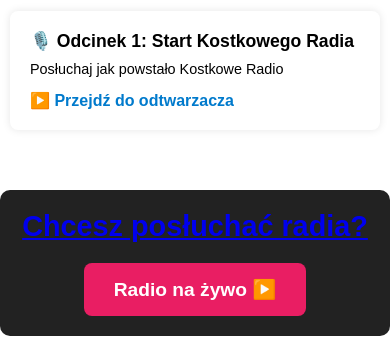
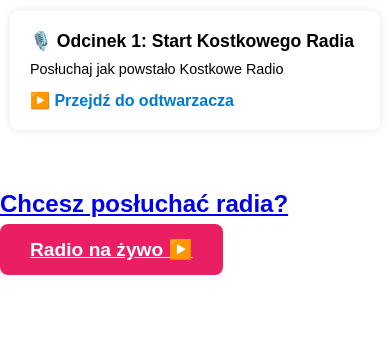
Before and after one commit to kostkoweradio/strona-glowna, a plain HTML site: page index.html in a window 390 px wide. Shown: the part 755-1100 px from the top of the page. After the commit the page ends 1030 px from the top, so only its background shows below. Drawn offline with Linux system fonts and the light colour scheme.

Commit message:
Update style.css

```diff
--- a/style.css
+++ b/style.css
@@ -109,37 +109,6 @@ body, html {
     padding: 0 10px;
   }
 
-  .radio-na-zywo {
-  max-width: 600px;
-  margin: 40px auto 60px auto;
-  padding: 20px;
-  text-align: center;
-  background-color: #222;
-  color: white;
-  border-radius: 10px;
-}
-
-.radio-na-zywo h2 {
-  margin-bottom: 20px;
-  font-size: 1.8rem;
-}
-
-.btn-radio {
-  display: inline-block;
-  background-color: #e91e63;
-  color: white;
-  padding: 15px 30px;
-  font-size: 1.2rem;
-  border-radius: 8px;
-  text-decoration: none;
-  font-weight: bold;
-  transition: background-color 0.3s ease;
-}
-
-.btn-radio:hover {
-  background-color: #c2185b;
-}
-
   .podcast h3 {
     font-size: 1.1rem;
   }
@@ -148,3 +117,25 @@ body, html {
     font-size: 0.9rem;
   }
 }
+
+.radio-na-zywo h2 {
+  text-decoration: none; /* upewniamy się, że to nie jest link */
+  cursor: default;       /* zwykły kursor, nie wskazujący na link */
+  margin-bottom: 20px;
+}
+
+.btn-radio {
+  background-color: #e91e63;
+  color: white;
+  padding: 15px 30px;
+  font-size: 1.2rem;
+  border: none;
+  border-radius: 8px;
+  cursor: pointer;
+  font-weight: bold;
+  transition: background-color 0.3s ease;
+}
+
+.btn-radio:hover {
+  background-color: #c2185b;
+  }
```
